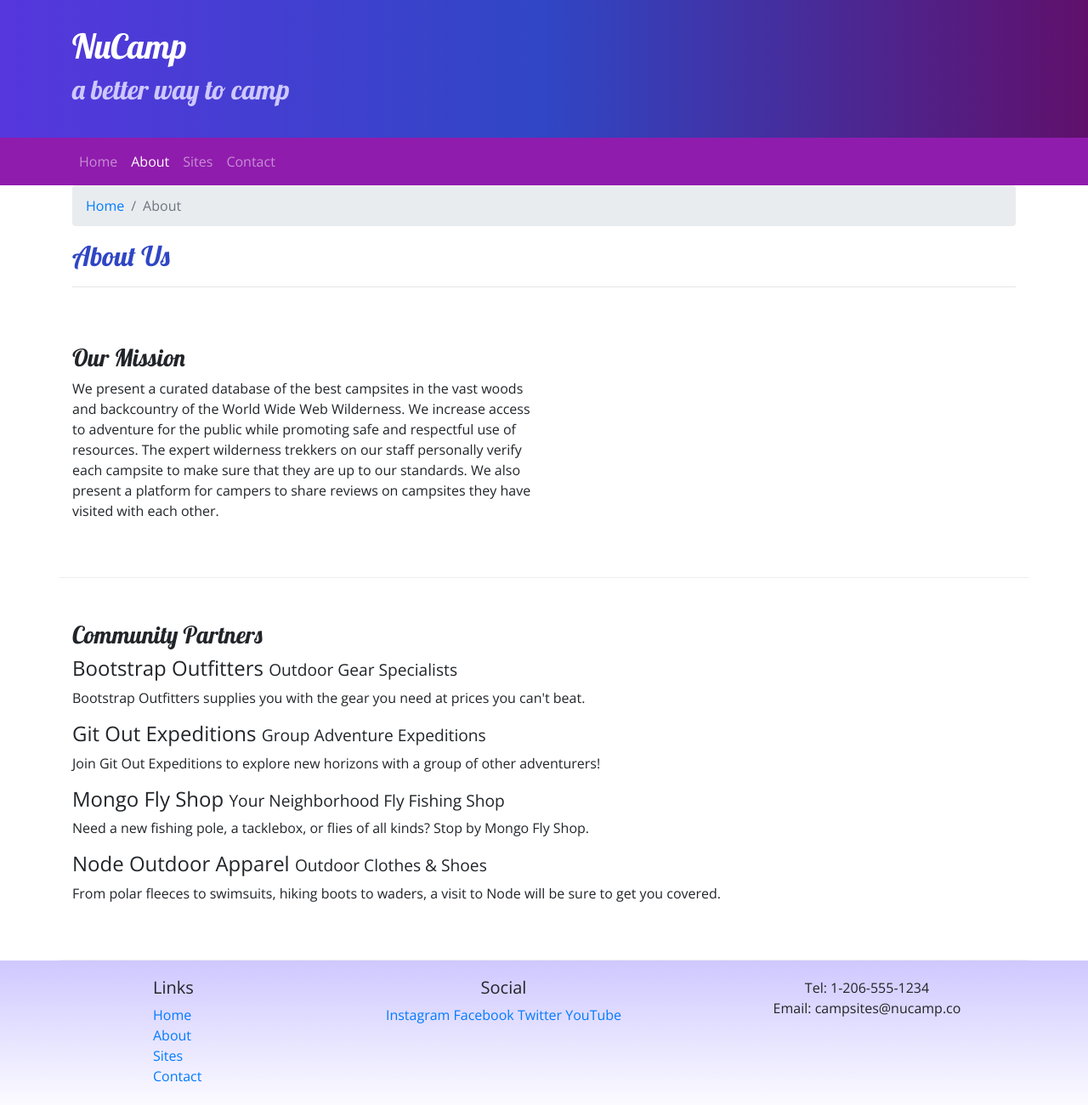
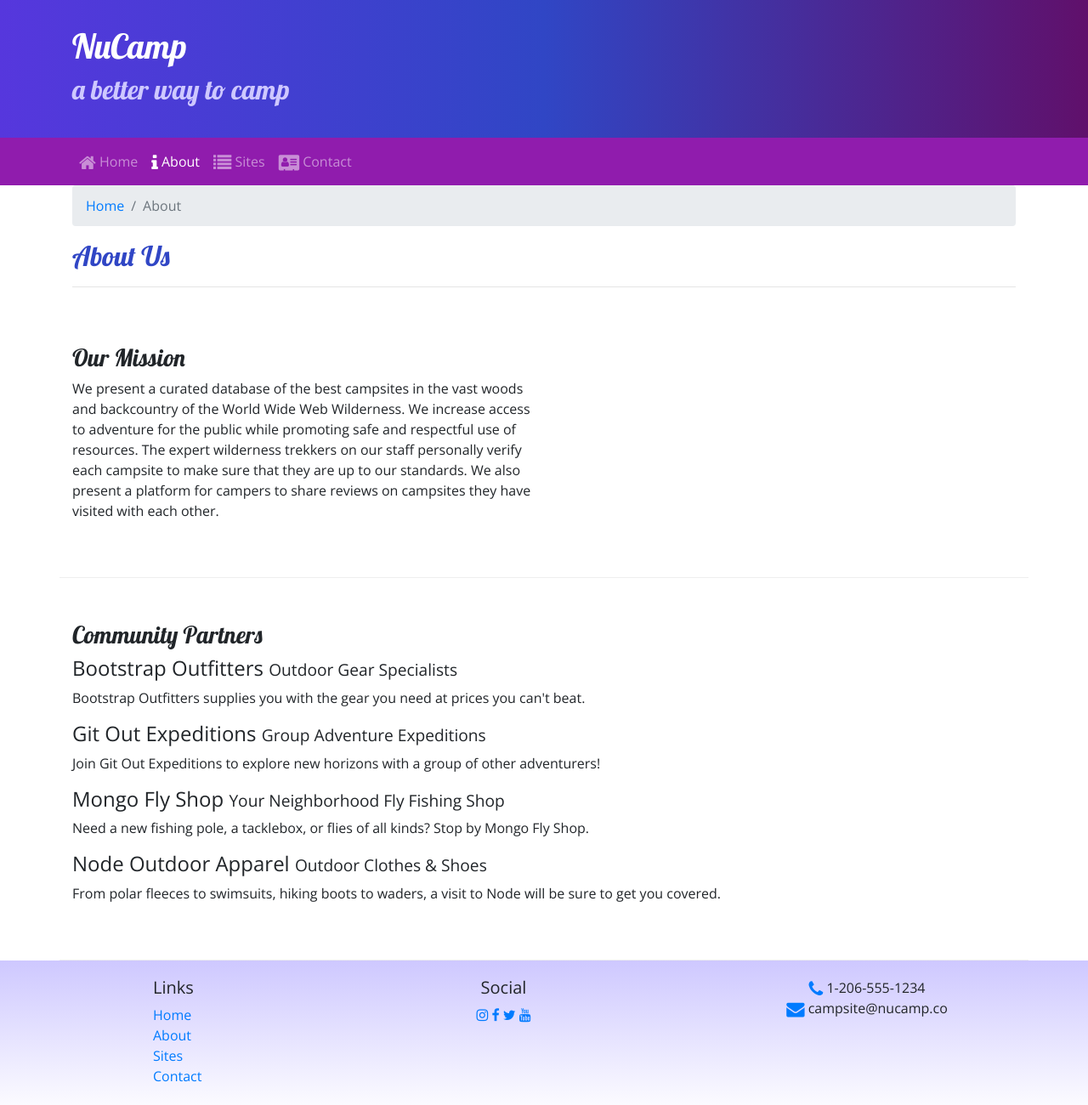
Before and after one commit to jeff1haupt/2-bootstrap, a website: page aboutus.html in a window 1280 px wide. Shown: the whole page at 85% size. Drawn offline with nearby package versions, Linux system fonts and the light colour scheme.

Commit message:
added font awesome icon fonts

```diff
--- a/aboutus.html
+++ b/aboutus.html
@@ -10,6 +10,7 @@
         <link rel="stylesheet" href="node_modules/bootstrap/dist/css/bootstrap.min.css" />
 
         <!-- Additional CSS must be placed after Bootstrap CSS-->
+        <link rel="stylesheet" href="node_modules/font-awesome/css/font-awesome.min.css" />
         <link rel="stylesheet" href="https://fonts.googleapis.com/css?family=Lobster|Open+Sans" />
         <link rel="stylesheet" href="css/styles.css">
 
@@ -36,10 +37,10 @@
             </button>
             <div class="collapse navbar-collapse" id="nucampNavbar">
                 <ul class="navbar-nav">
-                    <li class="nav-item"><a class="nav-link" href="#">Home</a></li>
-                    <li class="nav-item active"><a class="nav-link" href="aboutus.html">About</a></li>
-                    <li class="nav-item"><a class="nav-link" href="#">Sites</a></li>
-                    <li class="nav-item"><a class="nav-link" href="#">Contact</a></li>
+                    <li class="nav-item"><a class="nav-link" href="index.html"><i class="fa fa-home fa-lg"></i> Home</a></li>
+                    <li class="nav-item active"><a class="nav-link" href="aboutus.html"><i class="fa fa-info fa-lg"></i> About</a></li>
+                    <li class="nav-item"><a class="nav-link" href="#"><i class="fa fa-list fa-lg"></i> Sites</a></li>
+                    <li class="nav-item"><a class="nav-link" href="#"><i class="fa fa-address-card fa-lg"></i> Contact</a></li>
                 </ul>
             </div>
         </div>
@@ -93,14 +94,14 @@
                 </div>
                 <div class="col-6 col-sm-5 text-center">
                     <h5>Social</h5>
-                    <a href="http://instagram.com/">Instagram</a>
-                    <a href="http://facebook.com/">Facebook</a>
-                    <a href="http://twitter.com/">Twitter</a>
-                    <a href="http://youtube.com/">YouTube</a>
+                    <a href="http://instagram.com/"><i class="fa fa-instagram"></i></a>
+                    <a href="http://facebook.com/"><i class="fa fa-facebook"></i></a>
+                    <a href="http://twitter.com/"><i class="fa fa-twitter"></i></a>
+                    <a href="http://youtube.com/"><i class="fa fa-youtube"></i></a>
                 </div>
                 <div class="col-sm-4 text-center">
-                    Tel: 1-206-555-1234<br />
-                    Email: campsites@nucamp.co
+                    <i class="fa fa-phone fa-lg text-primary"> </i> 1-206-555-1234<br />
+                    <i class="fa fa-envelope fa-lg text-primary"> </i> campsite@nucamp.co
                 </div>
            </div>
         </div>
--- a/package.json
+++ b/package.json
@@ -15,6 +15,7 @@
   },
   "dependencies": {
     "bootstrap": "^4.5.2",
+    "font-awesome": "^4.7.0",
     "jquery": "^3.5.1",
     "popper.js": "^1.16.1"
   }
```
Also changed, not shown: index.html (+11 -10 lines), 1 other file.
